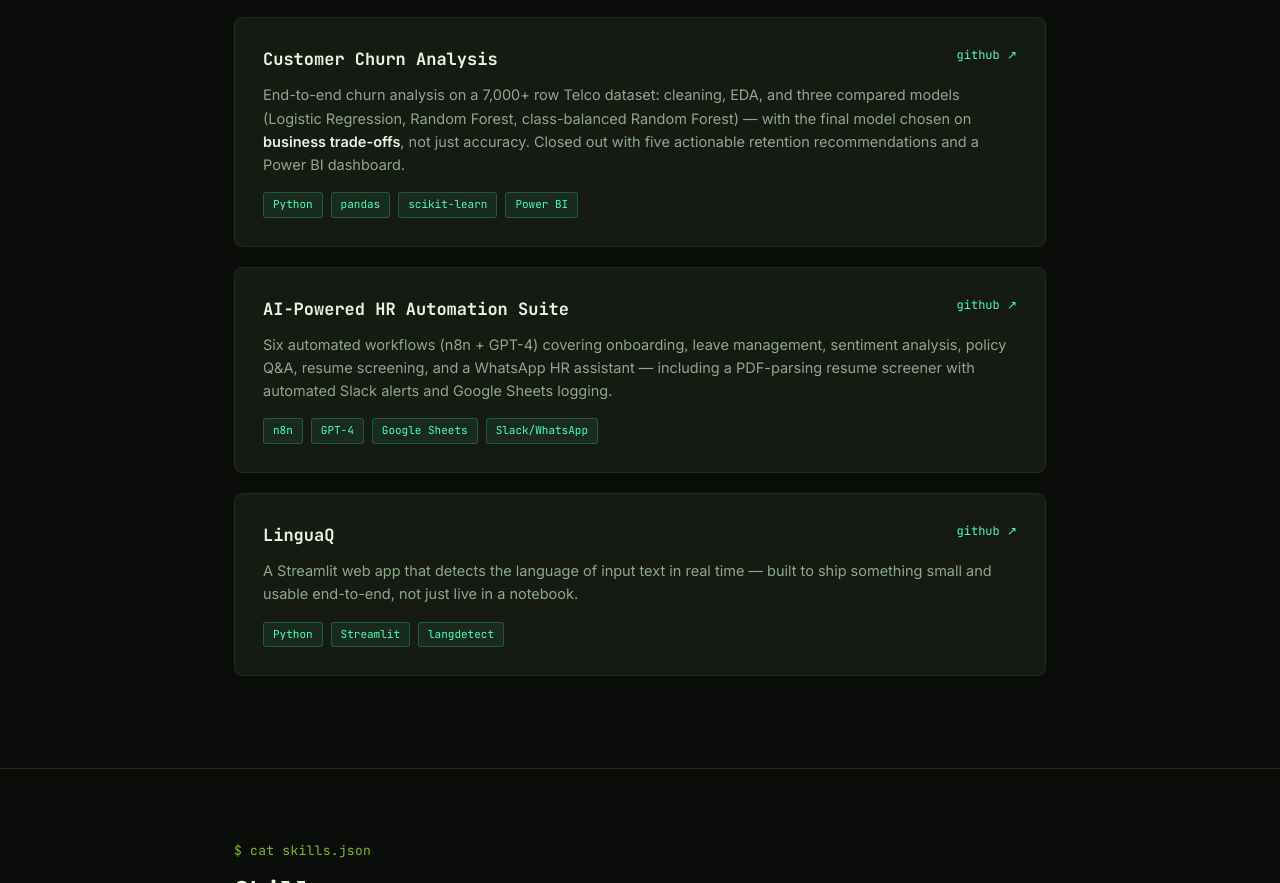
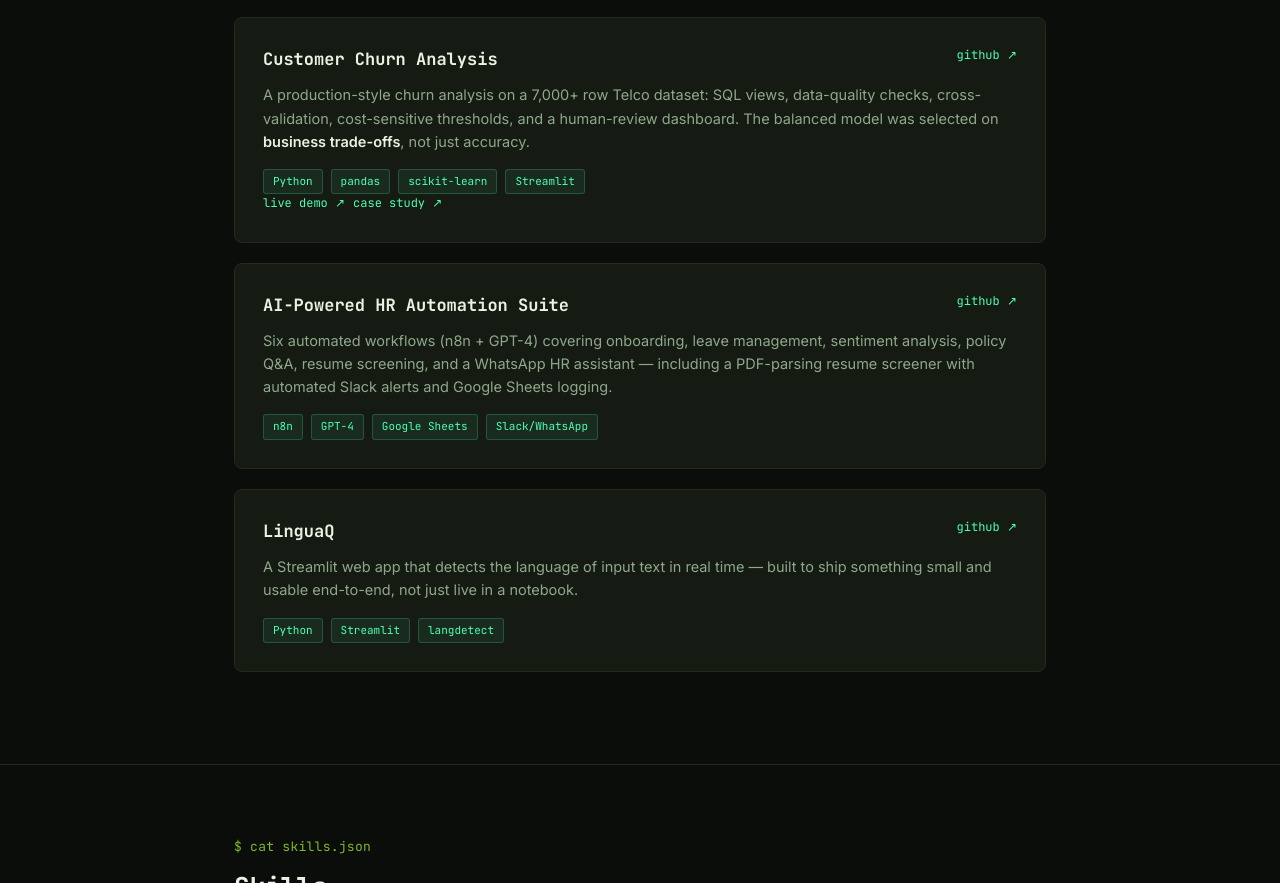
Before and after one commit to Nilesh-builds/Nilesh-builds.github.io, a plain HTML site: page index.html in a window 1280 px wide. Shown: the part 1929-2812 px from the top of the page. Drawn offline with Linux system fonts and the light colour scheme.

Commit message:
Add live churn dashboard to portfolio

```diff
--- a/index.html
+++ b/index.html
@@ -294,14 +294,17 @@
         <a class="project-link" href="https://github.com/Nilesh-builds/customer-churn-analysis" target="_blank" rel="noopener">github ↗</a>
       </div>
       <p class="project-desc">
-        End-to-end churn analysis on a 7,000+ row Telco dataset: cleaning, EDA, and three
-        compared models (Logistic Regression, Random Forest, class-balanced Random Forest) — with the
-        final model chosen on <b>business trade-offs</b>, not just accuracy. Closed out with five
-        actionable retention recommendations and a Power BI dashboard.
+        A production-style churn analysis on a 7,000+ row Telco dataset: SQL views, data-quality
+        checks, cross-validation, cost-sensitive thresholds, and a human-review dashboard. The
+        balanced model was selected on <b>business trade-offs</b>, not just accuracy.
       </p>
       <div class="tag-row">
         <span class="tag">Python</span><span class="tag">pandas</span><span class="tag">scikit-learn</span>
-        <span class="tag">Power BI</span>
+        <span class="tag">Streamlit</span>
+      </div>
+      <div class="tag-row project-actions">
+        <a class="project-link" href="https://nilesh-customer-churn.streamlit.app/" target="_blank" rel="noopener">live demo ↗</a>
+        <a class="project-link" href="https://github.com/Nilesh-builds/customer-churn-analysis" target="_blank" rel="noopener">case study ↗</a>
       </div>
     </div>
 
```
